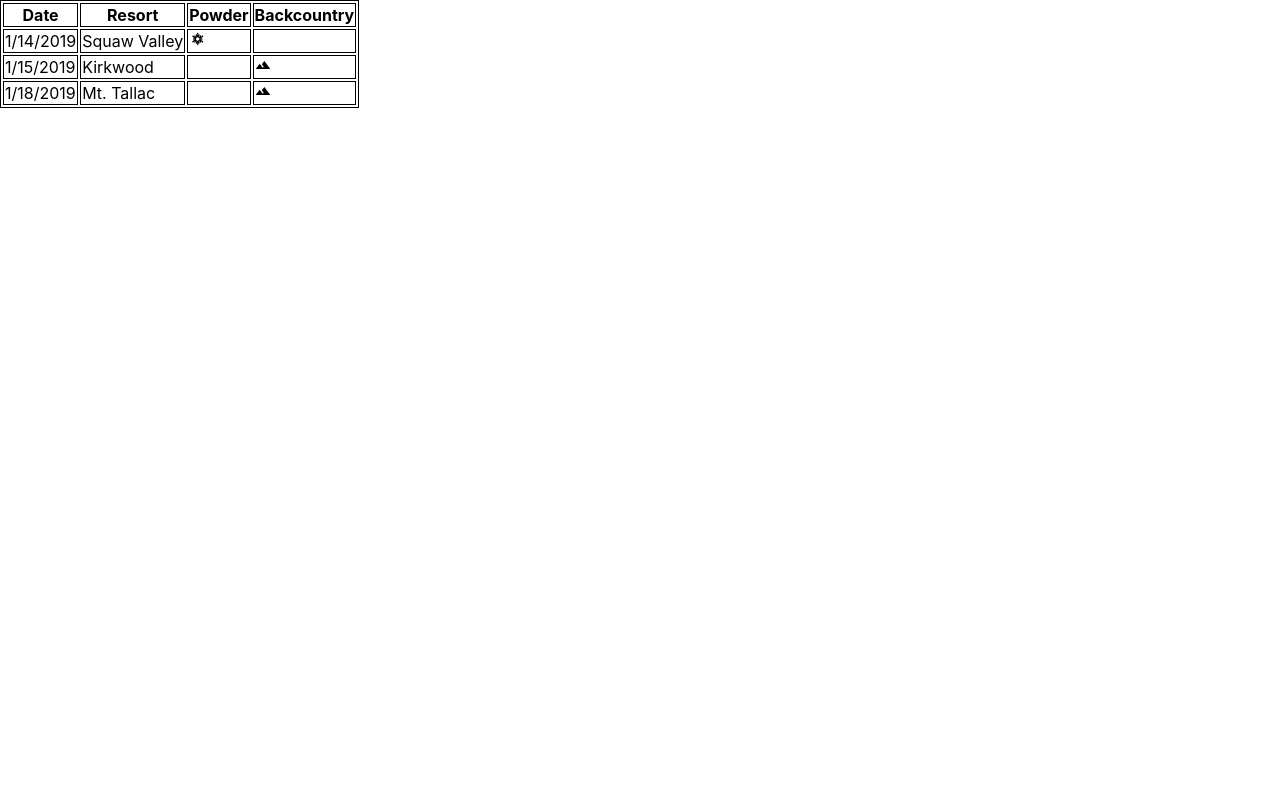
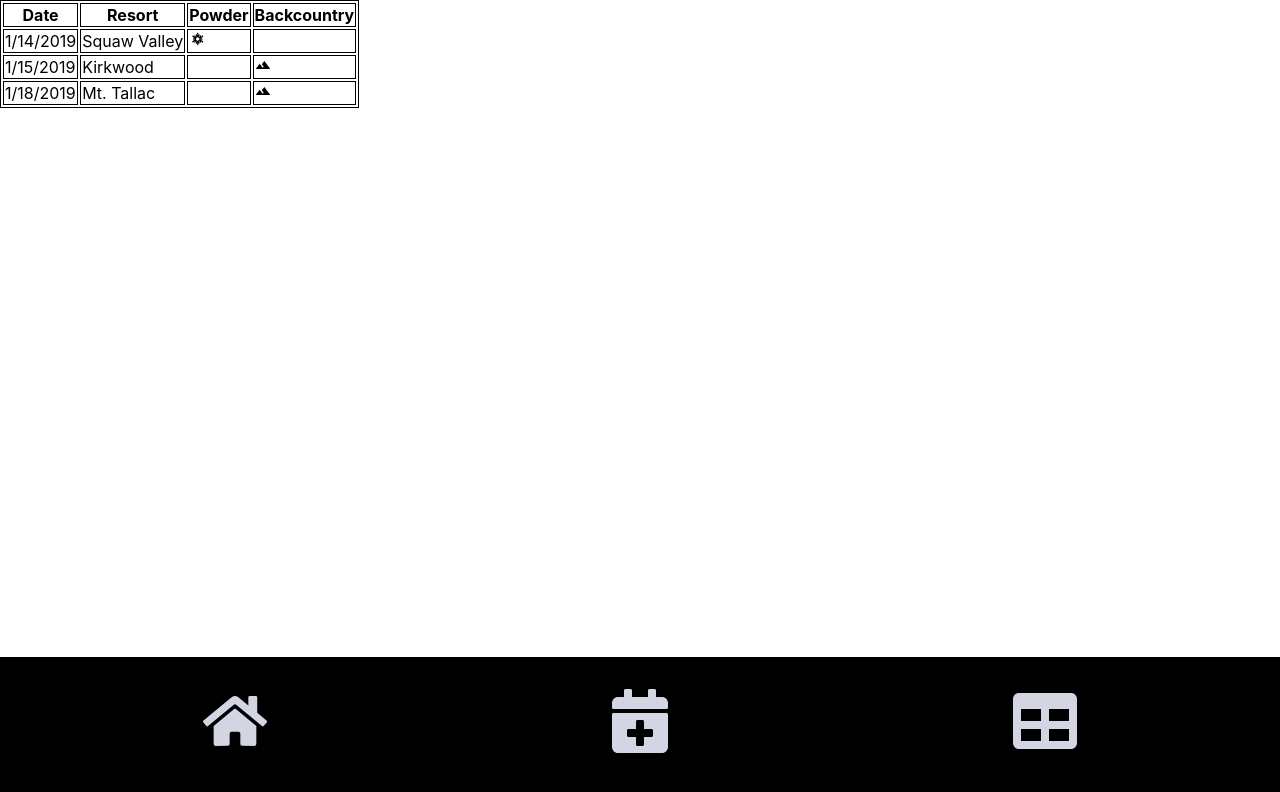
Before and after one commit to IamSaloni/skiDay, a React (Create React App) app: page / in a window 1280 px wide. Shown: the top 792 px of the page. Built offline with nearby package versions, Linux system fonts and the light colour scheme.

Commit message:
added menu component

```diff
--- a/src/App.js
+++ b/src/App.js
@@ -5,6 +5,7 @@
 import SkiDayList from "./Components/SkiDayList"
 import SkiDayCount from "./Components/SkiDayCount"
 import AddDayForm from "./Components/AddDayForm"
+import Menu from "./Components/Menu"
 import { all } from "q";
 
 class App extends React.Component {
@@ -50,6 +51,7 @@
   render() {
     return (
       <div className="app">
+      <Menu />
       {(this.props.location.pathname === "/list-days")?
       <SkiDayCount
       total={this.countDays()}
--- /dev/null
+++ b/src/Components/Menu.js
@@ -0,0 +1,19 @@
+import React from 'react'
+import { Link } from "react-router-dom";
+import { FaHome, FaCalendarPlus, FaTable } from "react-icons/fa";
+
+const Menu = () => (
+  <nav className="menu">
+    <Link to="/" activeClassNAme="selected">
+      <FaHome />
+    </Link>
+    <Link to="/add-day" activeClassNAme="selected">
+      <FaCalendarPlus />
+    </Link>
+    <Link to="/list-days" activeClassNAme="selected">
+      <FaTable />
+    </Link>
+  </nav>
+);
+
+export default Menu;
```
